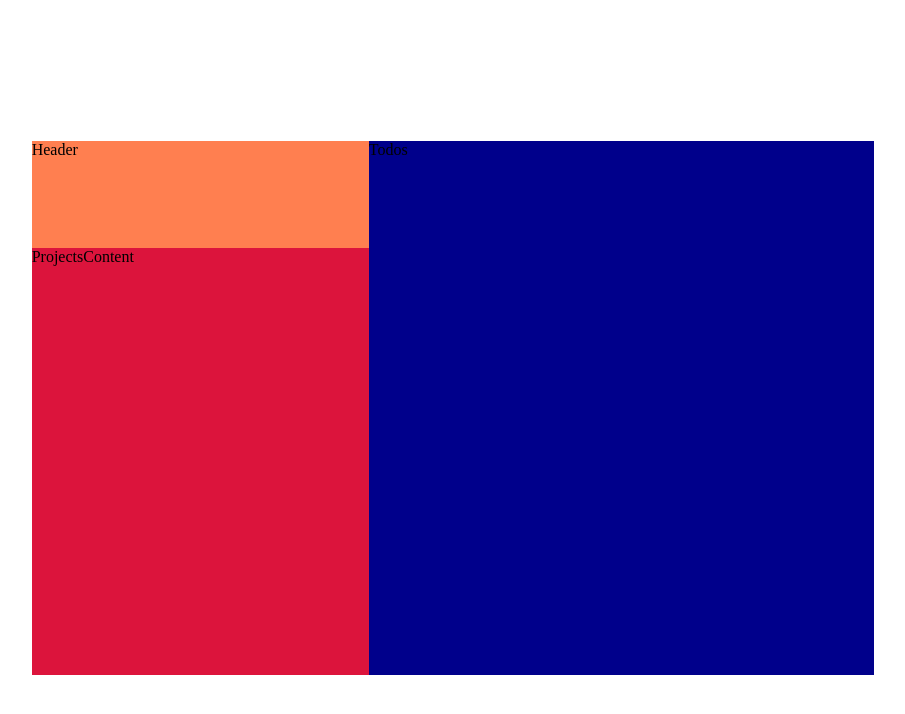
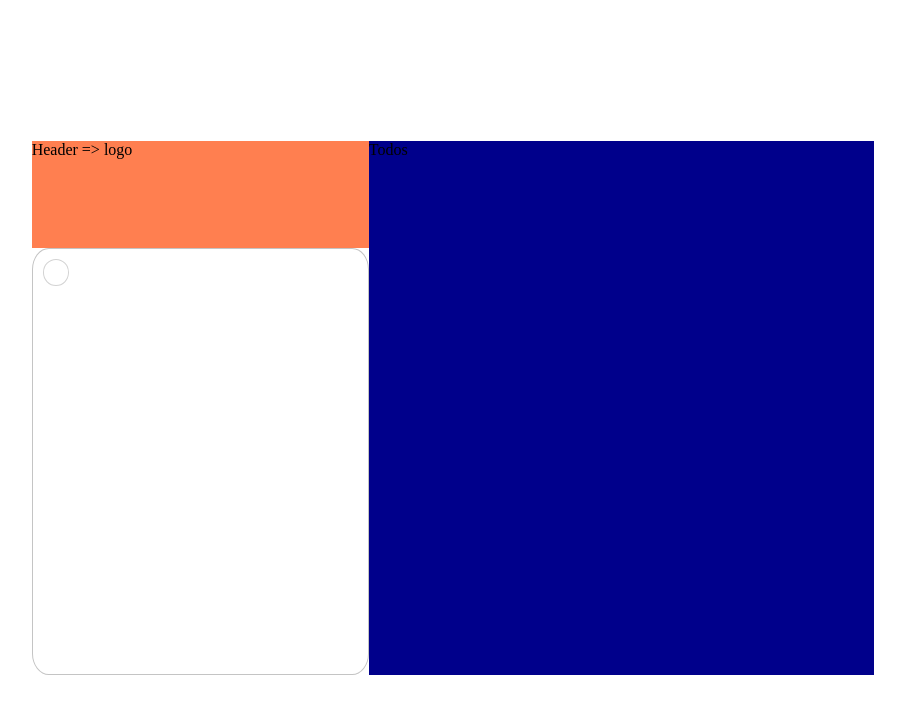
Before and after one commit to stephanewillems/todo-list, a website built with webpack: page dist/index.html in a window 1280 px wide. Shown: the whole page, without its empty margins (187-1092 px from the left). Built offline with nearby package versions, Linux system fonts and the light colour scheme; files whose address does not match are found by name.

Commit message:
added controller, view and updated model. button is now visible. Controller has eventlisteren to get interaction of user.

```diff
--- a/package.json
+++ b/package.json
@@ -20,5 +20,8 @@
   "devDependencies": {
     "webpack": "^4.43.0",
     "webpack-cli": "^3.3.12"
+  },
+  "dependencies": {
+    "@fortawesome/fontawesome-free": "^5.14.0"
   }
 }
--- /dev/null
+++ b/src/controller.js
@@ -0,0 +1,29 @@
+//import { viewTodo } from "./view";
+
+
+//interaction with button
+
+const controlTodo = (()=>{
+
+
+
+let btn = document.querySelector('.btn');
+
+btn.addEventListener('click', printClick);
+
+function printClick(e){
+
+    console.log(e.target);
+
+
+
+}
+
+
+
+
+
+
+
+
+})()
--- a/src/index.js
+++ b/src/index.js
@@ -1,19 +1,3 @@
 import { todoModel } from "./model";
-
-let steph = todoModel.todoProject(1,"steph","description");
-
-todoModel.printObj(steph);
-
-let todo = todoModel.todoTask(0,"title","omschrijving");
-let todo2 = todoModel.todoTask(1,"title2","omschrijving2");
-todoModel.printObj(todo);
-todoModel.addTask(steph,todo);
-todoModel.addTask(steph,todo2);
-todoModel.doneTodo(todo);
-console.log(steph);
-
-todoModel.removeTodo(steph,todo);
-console.log(steph);
-let todo3 =  todoModel.todoTask(2,"title3","omschrijving3");
-todoModel.addTask(steph,todo3);
-console.log(steph);
+import { viewTodo } from "./view";
+import { controlTodo } from "./controller";
--- /dev/null
+++ b/src/view.js
@@ -0,0 +1,33 @@
+const viewTodo = (() =>{
+
+
+    //cache DOM
+    let projDiv = document.querySelector('.projectcontent');
+
+
+    //Create DomElements
+    let inputProj = document.createElement('button');
+
+
+    //add Classes
+    inputProj.classList.add('btn');
+
+    //Add elements to DOM
+    projDiv.appendChild(inputProj);
+
+
+
+
+
+
+
+
+return {
+
+}
+
+
+})()
+
+
+export { viewTodo };
```
Also changed, not shown: dist/index.html, dist/main.js, dist/style.css, 1 other file.
